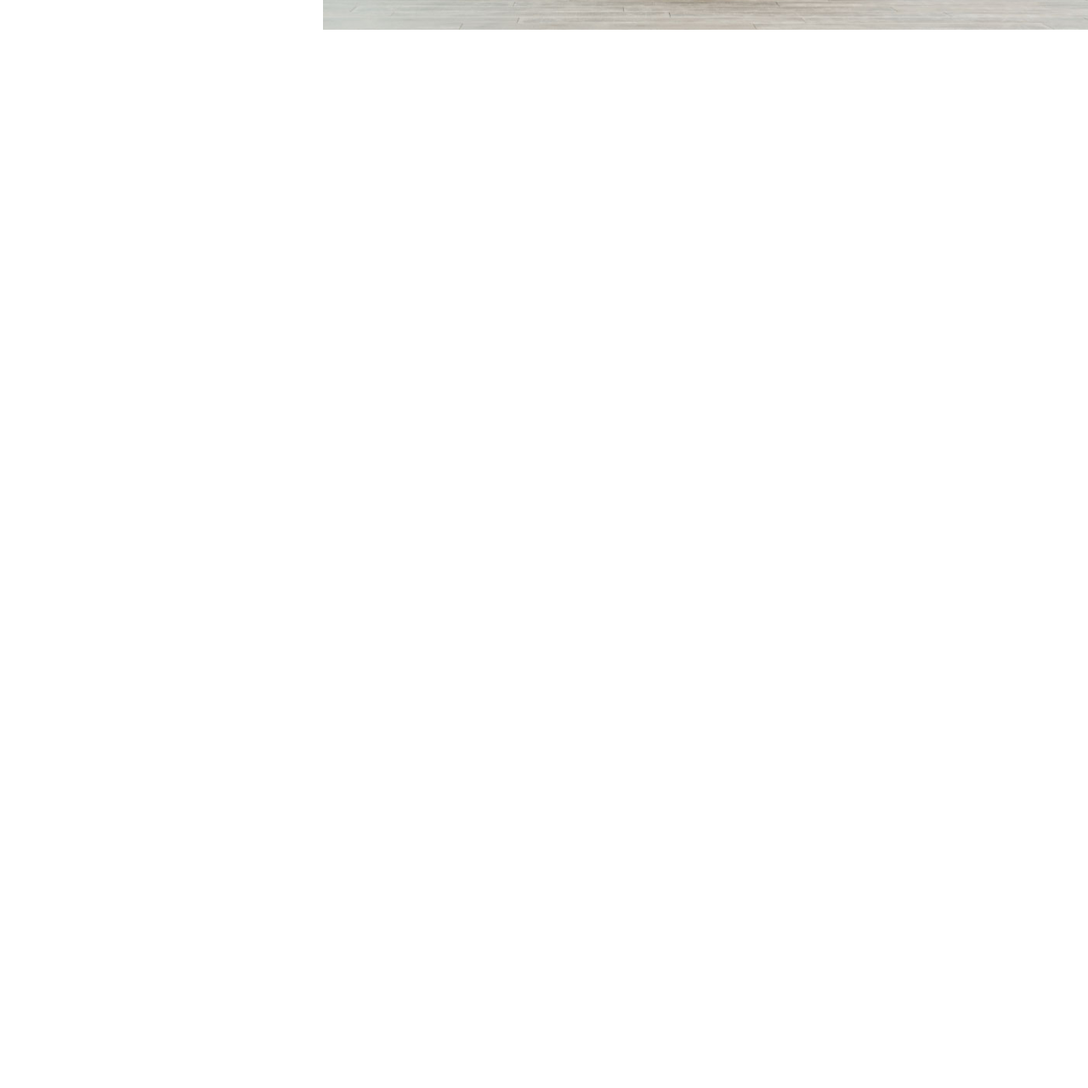
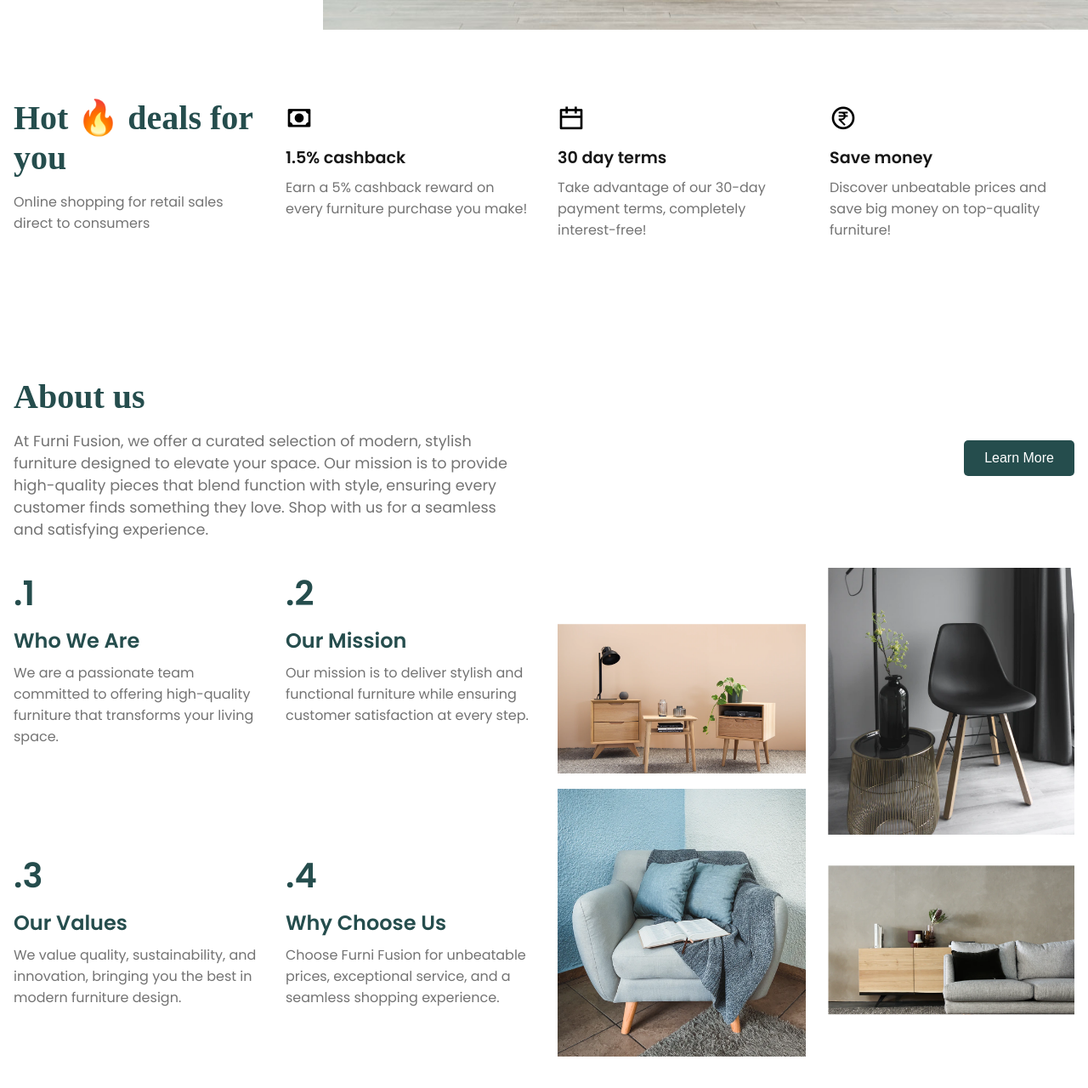
Before and after one commit to Fiza-Sahar/Furniture_Shop_E-Commerce_Website, a plain HTML site: page Index.html in a window 1280 px wide. Shown: the part 700-1980 px from the top of the page at 85% size. Before the commit the page ends 800 px from the top, so only its background shows below. Drawn offline with nearby package versions, Linux system fonts and the light colour scheme.

Commit message:
About-Us-Section

```diff
--- a/Assets/App.js
+++ b/Assets/App.js
@@ -44,3 +44,19 @@ ScrollReveal().reveal(".header__content p", {
   ...scrollRevealOption,
   delay: 1500,
 });
+
+ScrollReveal().reveal(".deals__card", {
+  ...scrollRevealOption,
+  interval: 500,
+});
+
+ScrollReveal().reveal(".about__image img", {
+  ...scrollRevealOption,
+  origin: "right",
+});
+
+ScrollReveal().reveal(".about__card", {
+  duration : 1000,
+  interval: 500,
+  delay: 500,
+});
--- a/Assets/Style.css
+++ b/Assets/Style.css
@@ -158,6 +158,85 @@ nav {
   color: var(--text-light);
 }
 
+.deals__container{
+  display: grid;
+  gap: 2rem;
+}
+.deals__card span{
+  display: inline-block;
+  margin-bottom: 0.5rem;
+  font-size: 2rem;
+}
+.deals__card h4{
+  margin-bottom: 0.5rem;
+  font-size: 1.2rem;
+  font-weight: 600;
+  color: var(--text-dark);
+}
+.deals__card p{
+  color: var(--text-light);
+}
+.about__header{
+  display: flex;
+  flex-direction: column;
+  gap: 2rem;
+}
+.about__header .section__description{
+  max-width: 600px;
+}
+.about__btn{
+  width: fit-content;
+  padding: 0.75rem 1.5rem;
+  outline: none;
+  border: none;
+  font-size: 1rem;
+  color: var(--white);
+  background-color: var(--primary-color);
+  white-space: nowrap;
+  border-radius: 5px;
+  transition: 0.3s;
+  cursor: pointer;
+}
+.about__content{
+  margin-top: 2rem;
+  display: grid;
+  gap: 2rem;
+}
+.about__image{
+  overflow: hidden;
+}
+.about__card h3{
+  margin-bottom: 0.5rem;
+  font-size: 2.5rem;
+  font-weight: 600;
+  color: var(--primary-color);
+}
+
+.about__grid{
+  display: grid;
+  gap: 2rem
+}
+
+.about__card h4{
+  margin-bottom: 0.5rem;
+  font-size: 1.5rem;
+  font-weight: 600;
+  color: var(--primary-color);
+}
+
+.about__card p{
+  color: var(--text-light);
+}
+
+@media (min-width : 540px) {
+  .deals__container{
+    grid-template-columns: repeat(2, 1fr);
+  }
+  .about__grid{
+    grid-template-columns: repeat(2, 1fr);
+  }
+}
+
 @media (min-width: 768px) {
   nav {
     position: static;
@@ -233,4 +312,34 @@ nav {
   .header__container{
     padding: 0;
   }
+  .deals__container{
+    grid-template-columns: repeat(3, 1fr);
+  }
+  .deals__card:nth-child(1){
+    grid-column: 1/4;
+  }
+  .about__header{
+    flex-direction: row;
+    align-items: center;
+    justify-content: space-between;
+  }
+  .about__content{
+    grid-template-columns: repeat(2, 1fr);
+  }
+  .about__image{
+    grid-area: 1/2/2/3;
+  }
 }
+
+
+@media (min-width: 1024px) {
+  .deals__container{
+    grid-template-columns: repeat(4, 1fr);
+  }
+  .deals__card:nth-child(1){
+    grid-column: unset;
+  }
+  .about__grid{
+    gap: 4rem 2rem;
+  }
+}
--- a/Index.html
+++ b/Index.html
@@ -43,6 +43,70 @@
     </div>
   </div>
 </header>
+<section class="section__container deals__container">
+  <div class="deals__card">
+    <h2 class="section__header">
+      Hot 🔥 deals for you
+    </h2>
+    <p>Online shopping for retail sales direct to consumers</p>
+  </div>
+  <div class="deals__card">
+    <span><i class="ri-cash-line"></i></span>
+    <h4>1.5% cashback</h4>
+    <p>Earn a 5% cashback reward on every furniture purchase you make!</p>
+  </div>
+  <div class="deals__card">
+    <span><i class="ri-calendar-line"></i></span>
+
+    <h4>30 day terms</h4>
+    <p>Take advantage of our 30-day payment terms, completely interest-free!</p>
+  </div>
+  <div class="deals__card">
+    <span><i class="ri-money-rupee-circle-line"></i></span>
+    <h4>Save money</h4>
+    <p>Discover unbeatable prices and save big money on top-quality furniture!</p>
+  </div>
+</section>
+
+<section class="section__container about__container" id="about">
+  <div class="about__header">
+    <div>
+      <h2 class="section__header">About us</h2>
+      <p class="section__description">
+        At Furni Fusion, we offer a curated selection of modern, stylish furniture designed to elevate your space. Our mission is to provide high-quality pieces that blend function with style, ensuring every customer finds something they love. Shop with us for a seamless and satisfying experience.
+      </p>
+    </div>
+    <button class="about__btn">Learn More</button>
+  </div>
+  <div class="about__content">
+    <div class="about__image">
+      <img src="./Assets/Images/about.png" alt="about" srcset="">
+    </div>
+    <div class="about__grid">
+      <div class="about__card">
+        <h3>.1</h3>
+        <h4>Who We Are</h4>
+        <p>We are a passionate team committed to offering high-quality furniture that transforms your living space.</p>
+      </div>
+      <div class="about__card">
+        <h3>.2</h3>
+        <h4>Our Mission</h4>
+        <p>Our mission is to deliver stylish and functional furniture while ensuring customer satisfaction at every step.</p>
+      </div>
+      <div class="about__card">
+        <h3>.3</h3>
+        <h4>Our Values</h4>
+        <p>We value quality, sustainability, and innovation, bringing you the best in modern furniture design.</p>
+      </div>
+      <div class="about__card">
+        <h3>.4</h3>
+        <h4>Why Choose Us</h4>
+        <p>Choose Furni Fusion for unbeatable prices, exceptional service, and a seamless shopping experience.</p>
+      </div>
+    </div>
+
+  </div>
+</section>
 <script src="https://unpkg.com/scrollreveal"></script>
 
   <script src="./Assets/App.js"></script>
```
